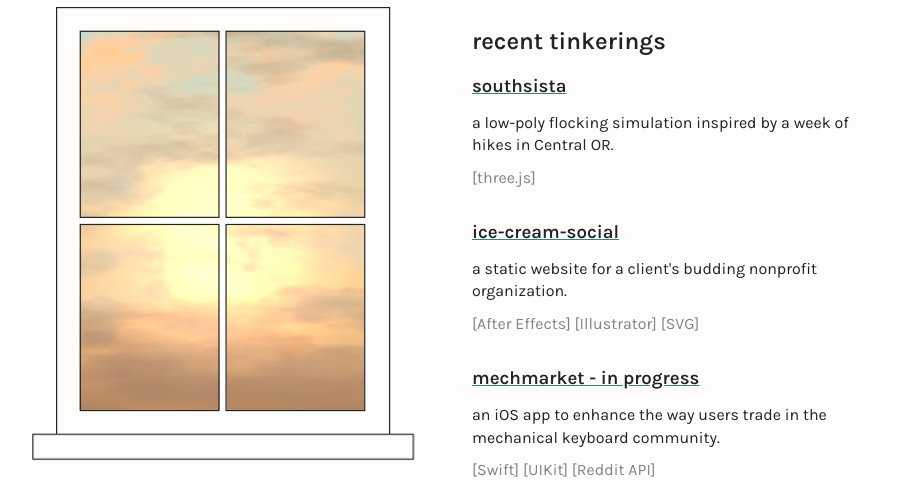
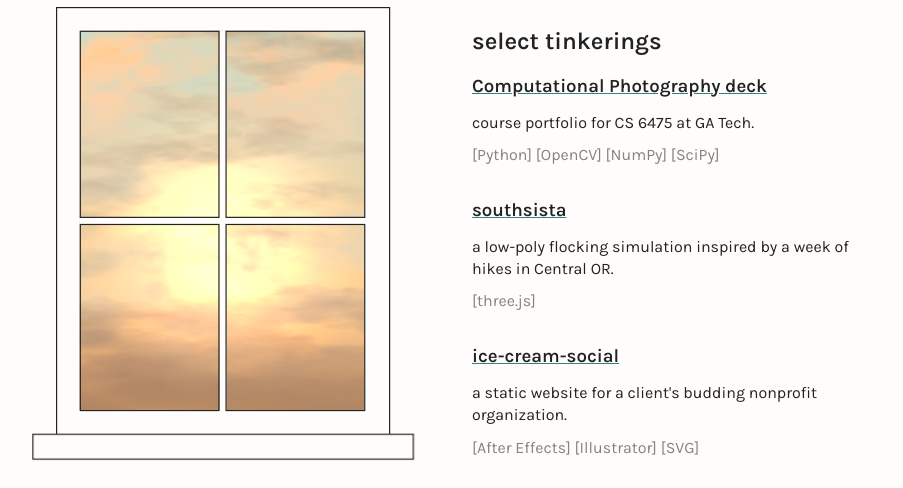
Before and after one commit to serenapascual/serenapascual.com, a Gatsby site: page /projects in a window 1280 px wide. Shown: the part 97-585 px from the top of the page, without its empty margins (176-1079 px from the left). Built offline with nearby package versions, Linux system fonts and the light colour scheme; Gatsby itself is replaced by a stand-in of ours; animation ran at ten frames a second.

Commit message:
Remove mechmarket and add Comp. Photography to projects

```diff
--- a/src/pages/projects.js
+++ b/src/pages/projects.js
@@ -11,8 +11,15 @@ export default function Projects() {
         <link rel="canonical" href="https://serenapascual.com/" />
       </Helmet>
 
-      <h2>recent tinkerings</h2>
+      <h2>select tinkerings</h2>
       <ul>
+        <Project
+          title="Computational Photography deck"
+          link="https://docs.google.com/presentation/d/16ia8MDIS8jU4ltnwu_OU9pw9nt6GcriYFh3js3aaWhY/"
+          description="course portfolio for CS 6475 at GA Tech."
+          technologies="[Python] [OpenCV] [NumPy] [SciPy]"
+          />
+
         <Project
           title="southsista"
           link="https://github.com/serenapascual/southsista"
@@ -28,13 +35,6 @@ export default function Projects() {
         />
 
         <Project
-          title="mechmarket - in progress"
-          link="https://github.com/serenapascual/mechmarket"
-          description="an iOS app to enhance the way users trade in the mechanical keyboard community."
-          technologies="[Swift] [UIKit] [Reddit API]"
-          />
-
-        <Project
           title="personal website"
           link="https://github.com/serenapascual/serenapascual.com"
           description={[
```
